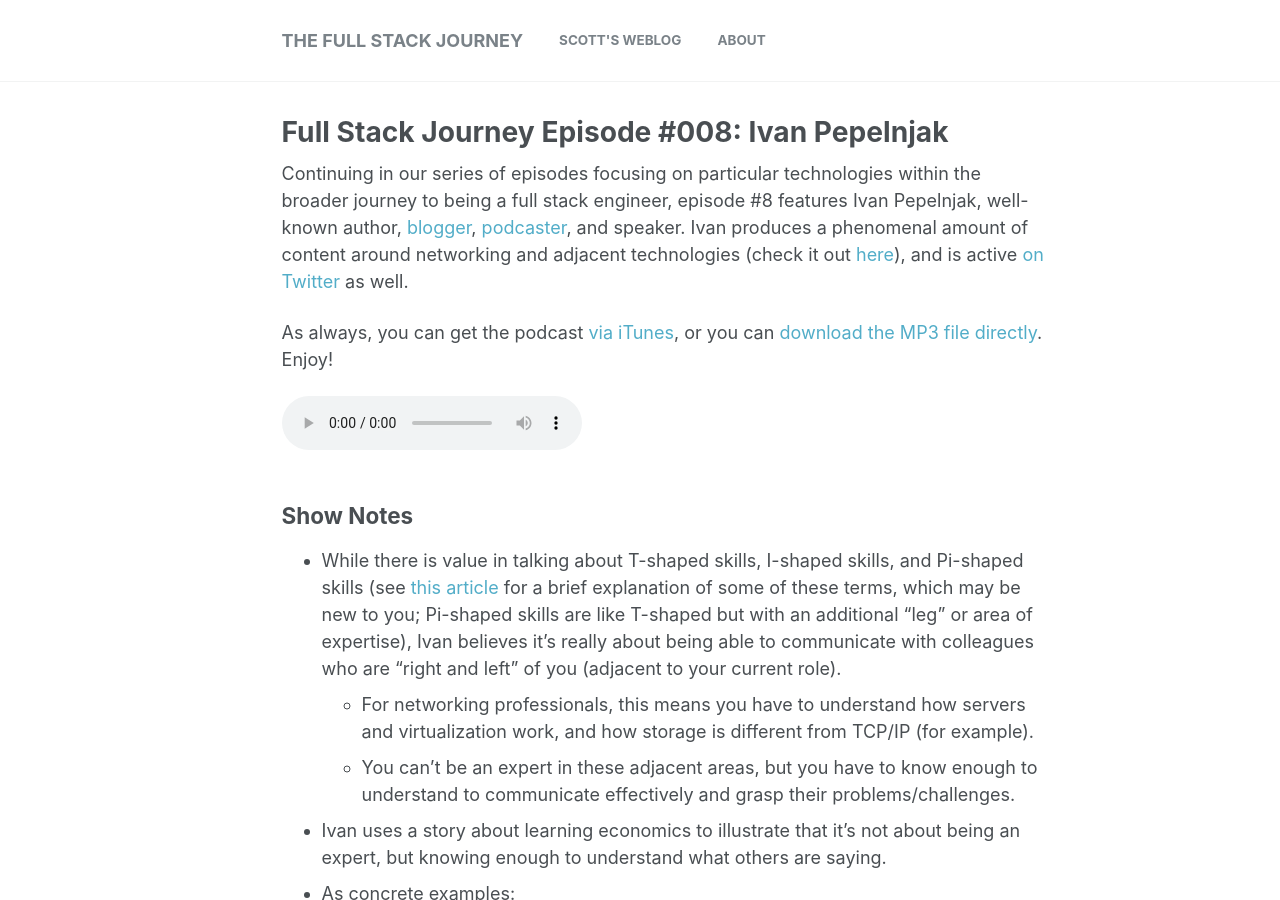
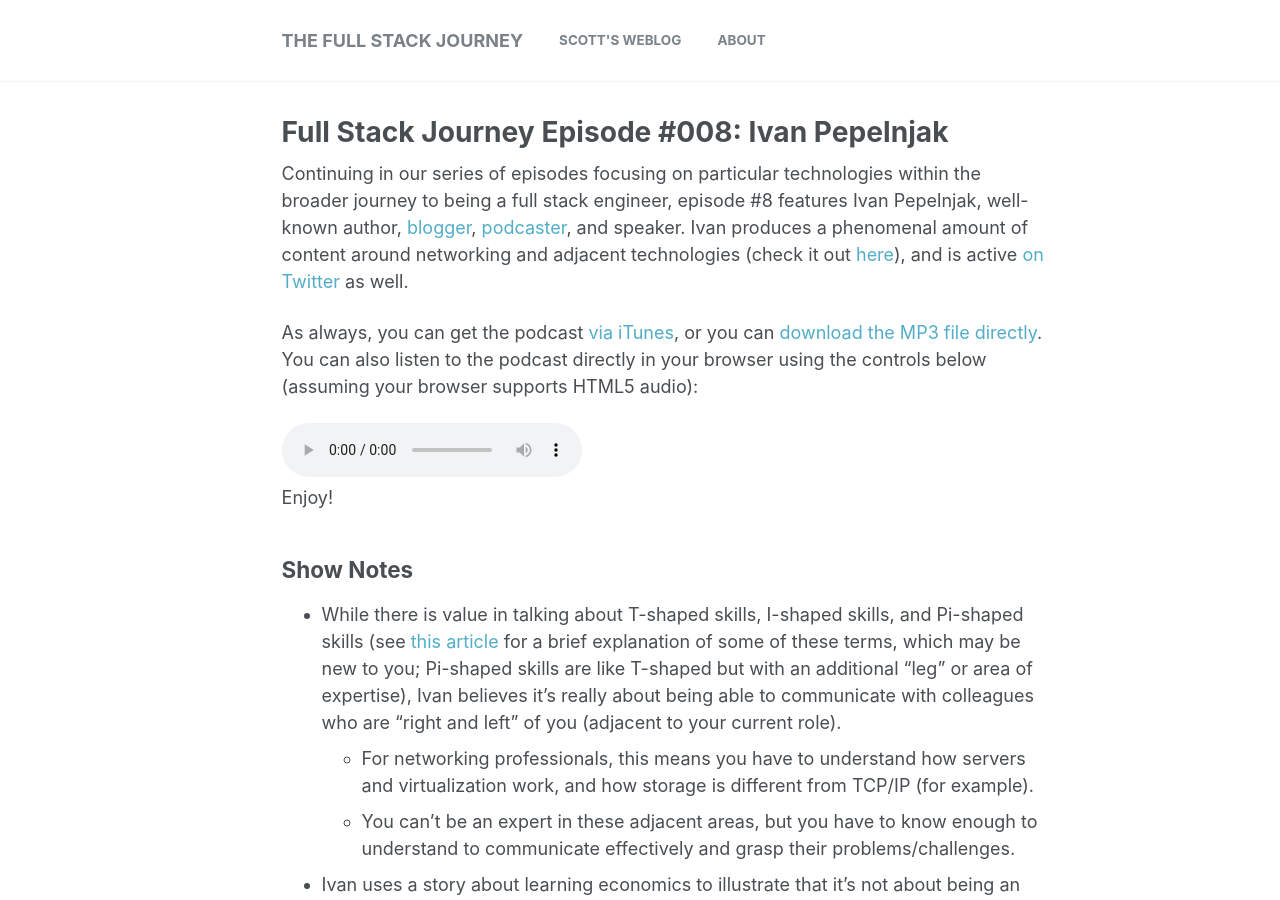
Before and after one commit to scottslowe/fullstackjourney, a Jekyll site: the page built from _posts/2016-09-09-full-stack-journey-ep008.md, in a window 1280 px wide and 900 px high. Built offline with Jekyll 4.4.1, drawn with Linux system fonts in a browser that asks for light colours.

Commit message:
Update HTML5 audio
Update HTML5 audio configuration for episode 8

```diff
--- a/_posts/2016-09-09-full-stack-journey-ep008.md
+++ b/_posts/2016-09-09-full-stack-journey-ep008.md
@@ -21,11 +21,13 @@ tags:
 
 Continuing in our series of episodes focusing on particular technologies within the broader journey to being a full stack engineer, episode #8 features Ivan Pepelnjak, well-known author, [blogger][link-1], [podcaster][link-2], and speaker. Ivan produces a phenomenal amount of content around networking and adjacent technologies (check it out [here][link-3]), and is active [on Twitter][link-4] as well.
 
-As always, you can get the podcast [via iTunes][link-14], or you can [download the MP3 file directly][link-15]. Enjoy!
+As always, you can get the podcast [via iTunes][link-14], or you can [download the MP3 file directly][link-15]. You can also listen to the podcast directly in your browser using the controls below (assuming your browser supports HTML5 audio):
 
 <audio controls>
   <source src="http://fullstackjourney.s3.amazonaws.com/full-stack-journey-episode-008.mp3" type="audio/mpeg">
 If you're seeing this message, your browser does not support HTML5 audio elements.</audio>
+
+Enjoy!
 
 ## Show Notes
 
```
